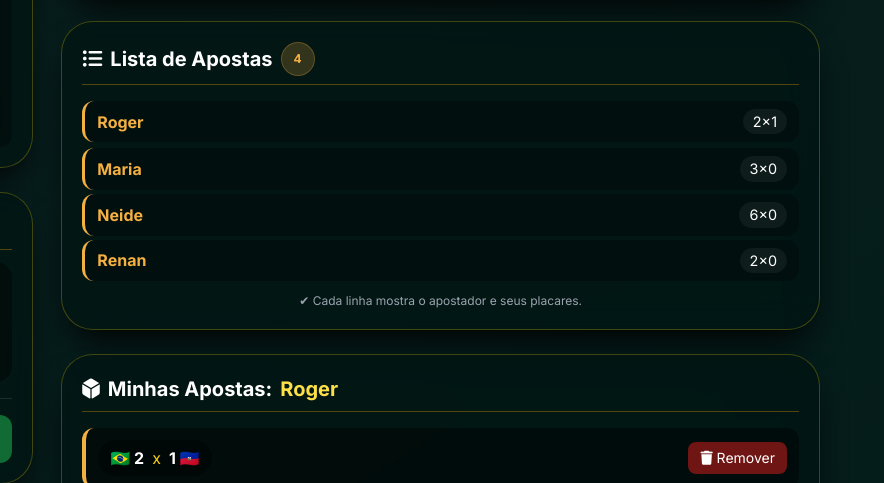
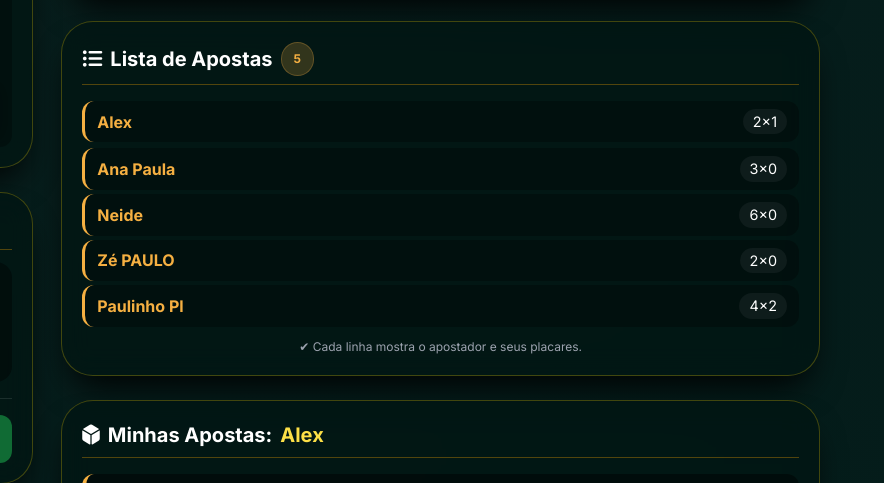
Before and after one commit to vendemais-sjc/BOLAODARE, a plain HTML site: page index.html in a window 1280 px wide. Shown: the part 1013-1496 px from the top of the page, 396-1280 px from the left. Drawn offline with nearby package versions, Linux system fonts and the light colour scheme.

Commit message:
Update index.html

```diff
--- a/index.html
+++ b/index.html
@@ -526,10 +526,11 @@
         // ============================================================
         function getExemploData() {
             return [
-                {"id":"vaga_001","nome":"Roger","apostas":[{"brasil":2,"haiti":1}]},
-                {"id":"vaga_002","nome":"Maria","apostas":[{"brasil":3,"haiti":0}]},
+                {"id":"vaga_001","nome":"Alex","apostas":[{"brasil":2,"haiti":1}]},
+                {"id":"vaga_002","nome":"Ana Paula","apostas":[{"brasil":3,"haiti":0}]},
                 {"id":"vaga_003","nome":"Neide","apostas":[{"brasil":6,"haiti":0}]},
-                {"id":"vaga_004","nome":"Renan","apostas":[{"brasil":2,"haiti":0}]}
+                {"id":"vaga_004","nome":"Zé PAULO","apostas":[{"brasil":2,"haiti":0}]},
+                 {"id":"vaga_005","nome":"Paulinho Pl","apostas":[{"brasil":4,"haiti":2}]}
             ];
         }
 
```
